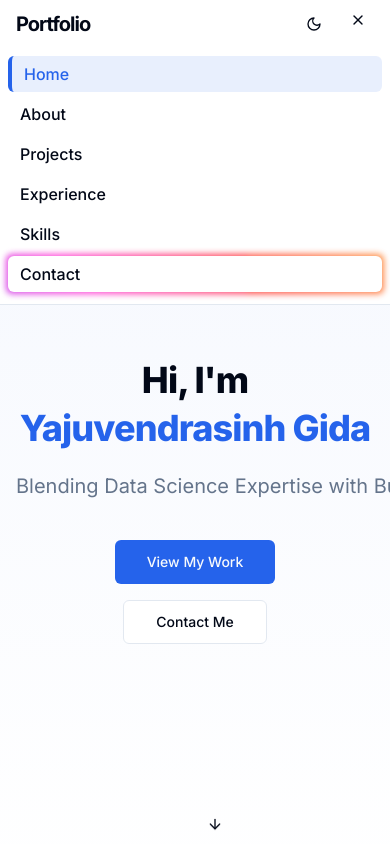
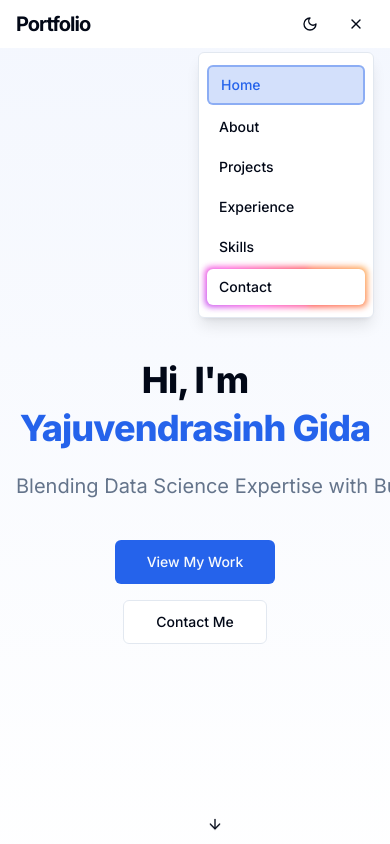
Before and after one commit to yajuvendrasinh/resume-site-v0, a Next.js app: page / in a window 390 px wide. Both pictures are taken after a click on the button "Open menu". Shown: the top 844 px of the page. Built offline with nearby package versions, Linux system fonts and the light colour scheme.

Commit message:
Update navbar.tsx

```diff
--- a/components/navbar.tsx
+++ b/components/navbar.tsx
@@ -24,6 +24,7 @@ export default function Navbar() {
   const [indicatorStyle, setIndicatorStyle] = useState({ left: 0, width: 0 })
   const [isInitialized, setIsInitialized] = useState(false)
   const navRef = useRef<HTMLDivElement>(null)
+  const dropdownRef = useRef<HTMLDivElement>(null)
   const pathname = usePathname()
 
   useEffect(() => {
@@ -81,6 +82,23 @@ export default function Navbar() {
       }
     }
   }, [activeSection, isInitialized])
+
+  // Close dropdown when clicking outside
+  useEffect(() => {
+    const handleClickOutside = (event: MouseEvent) => {
+      if (dropdownRef.current && !dropdownRef.current.contains(event.target as Node)) {
+        setIsOpen(false)
+      }
+    }
+
+    if (isOpen) {
+      document.addEventListener("mousedown", handleClickOutside)
+    }
+
+    return () => {
+      document.removeEventListener("mousedown", handleClickOutside)
+    }
+  }, [isOpen])
 
   const handleNavClick = (e: React.MouseEvent<HTMLAnchorElement>, href: string) => {
     e.preventDefault()
@@ -141,30 +159,29 @@ export default function Navbar() {
           </div>
 
           {/* Mobile Portrait Navigation */}
-          <div className="flex landscape:hidden md:hidden">
+          <div className="flex items-center gap-2 landscape:hidden md:hidden relative" ref={dropdownRef}>
             <ModeToggle />
-            <Button variant="ghost" size="icon" className="ml-2 h-8 w-8" onClick={() => setIsOpen(!isOpen)}>
+            <Button variant="ghost" size="icon" className="h-9 w-9" onClick={() => setIsOpen(!isOpen)}>
               <span className="sr-only">Open menu</span>
               {isOpen ? <X className="h-5 w-5" /> : <Menu className="h-5 w-5" />}
             </Button>
-          </div>
-        </div>
-      </div>
 
-      {/* Mobile Portrait menu */}
+            {/* Small Dropdown Menu */}
             {isOpen && (
-        <div className="landscape:hidden md:hidden bg-background border-b">
-          <div className="px-2 pt-2 pb-3 space-y-1 sm:px-3">
+              <div className="absolute top-full right-0 mt-2 w-44 bg-background border border-border rounded-md shadow-lg z-50">
+                <div className="py-2">
                   {navItems.map((item) => (
                     <Link
                       key={item.name}
                       href={item.href}
                       onClick={(e) => handleNavClick(e, item.href)}
-                className={`block px-3 py-1.5 rounded-md text-base font-medium transition-all duration-300 ease-in-out relative ${
-                  item.name === "Contact" ? `glow-on-hover ${activeSection === "contact" ? "active-contact" : ""}` : ""
+                      className={`block px-3 py-2 text-sm font-medium rounded-md mx-2 my-1 transition-all duration-300 ease-in-out relative ${
+                        item.name === "Contact"
+                          ? `glow-on-hover ${activeSection === "contact" ? "active-contact" : ""}`
+                          : ""
                       } ${
-                  activeSection === item.href.replace("#", "")
-                    ? "text-primary bg-primary/10 border-l-4 border-primary"
+                        activeSection === item.href.replace("#", "") && item.name !== "Contact"
+                          ? "text-primary bg-primary/20 border-2 border-primary/40"
                           : "hover:bg-muted hover:text-foreground"
                       }`}
                     >
@@ -174,6 +191,9 @@ export default function Navbar() {
                 </div>
               </div>
             )}
+          </div>
+        </div>
+      </div>
     </header>
   )
 }
```
Lines whose indentation alone changed are shown as unchanged.
